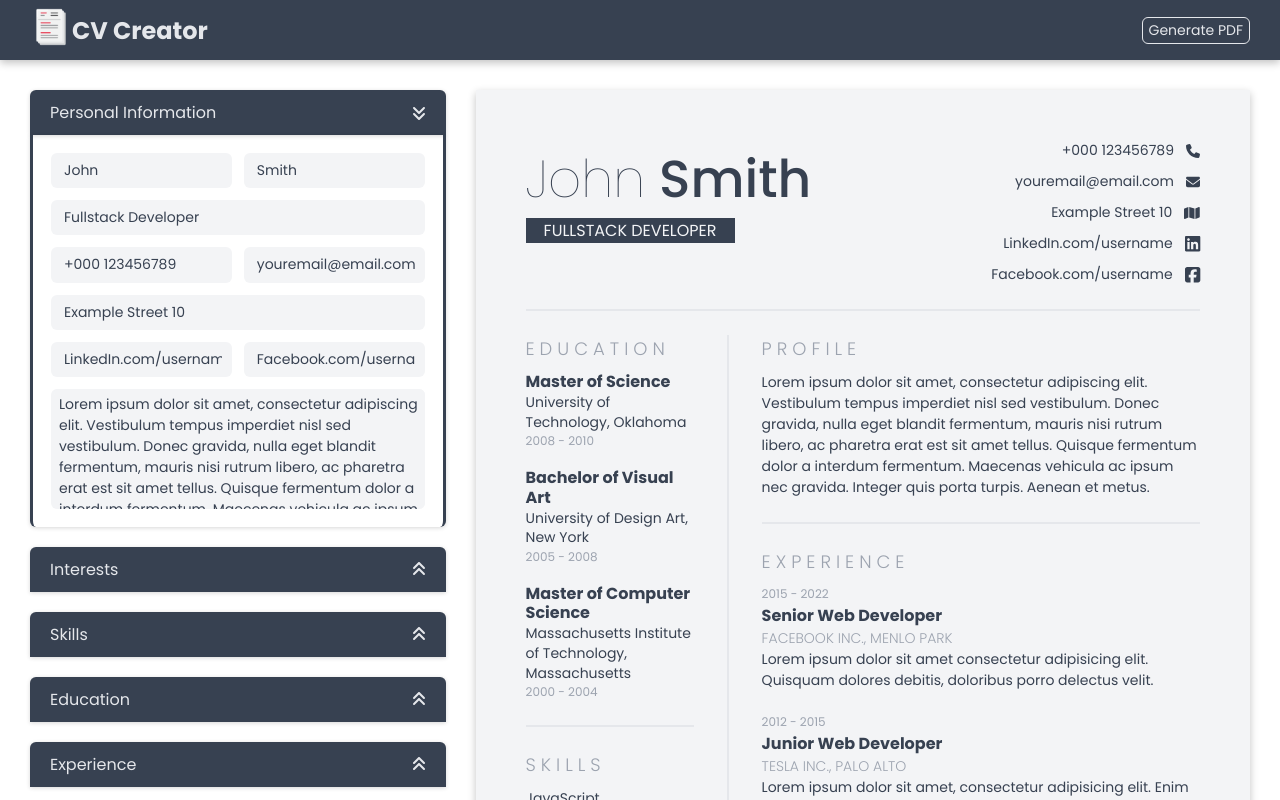
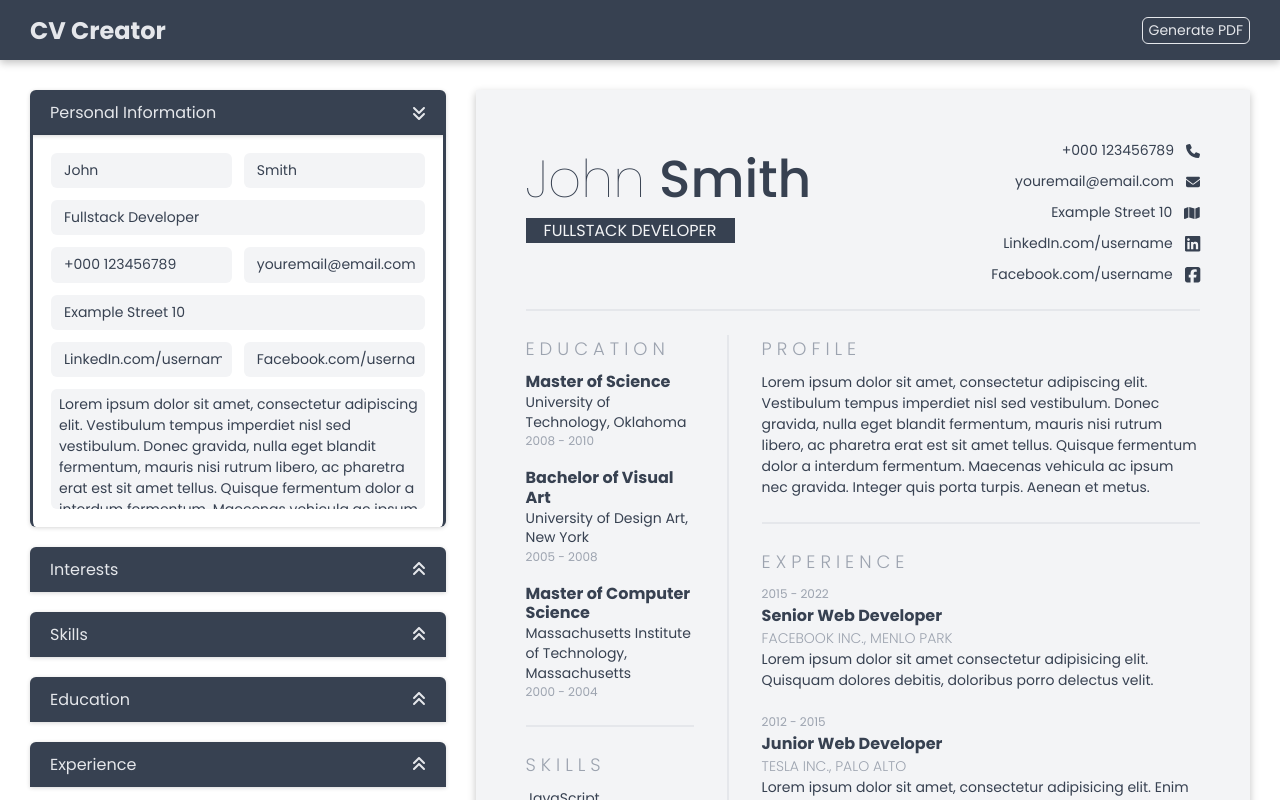
Before and after one commit to GDimitroff/cv-creator, a React (Create React App) app: page / in a window 1280 px wide. Shown: the top 800 px of the page. Built offline with nearby package versions, Linux system fonts and the light colour scheme.

Commit message:
Remove logo, rename project

```diff
--- a/package.json
+++ b/package.json
@@ -1,5 +1,5 @@
 {
-  "name": "cv-application",
+  "name": "cv-creator",
   "version": "0.1.0",
   "private": true,
   "dependencies": {
--- a/src/components/core/Header.js
+++ b/src/components/core/Header.js
@@ -1,13 +1,9 @@
-import logo from '../../assets/logo.png';
 import Button from '../UI/Button';
 import classes from './Header.module.css';
 
 const Header = ({ onPrint }) => {
   return (
     <header className={classes.header}>
-      <div className={classes.logo}>
-        <img src={logo} alt="CV Creator" />
-      </div>
       <h1 className={classes.title}>CV Creator</h1>
       <Button text="Generate PDF" onClick={onPrint} />
     </header>
--- a/src/components/core/Header.module.css
+++ b/src/components/core/Header.module.css
@@ -12,14 +12,6 @@
   z-index: 2;
 }
 
-.logo {
-  width: 42px;
-}
-
-img {
-  width: 100%;
-}
-
 .title {
   font-size: 2.4rem;
   font-weight: 700;
```
Also changed, not shown: src/assets/logo.png (deleted), 1 other file (tests, documents, lock files or other folders).
